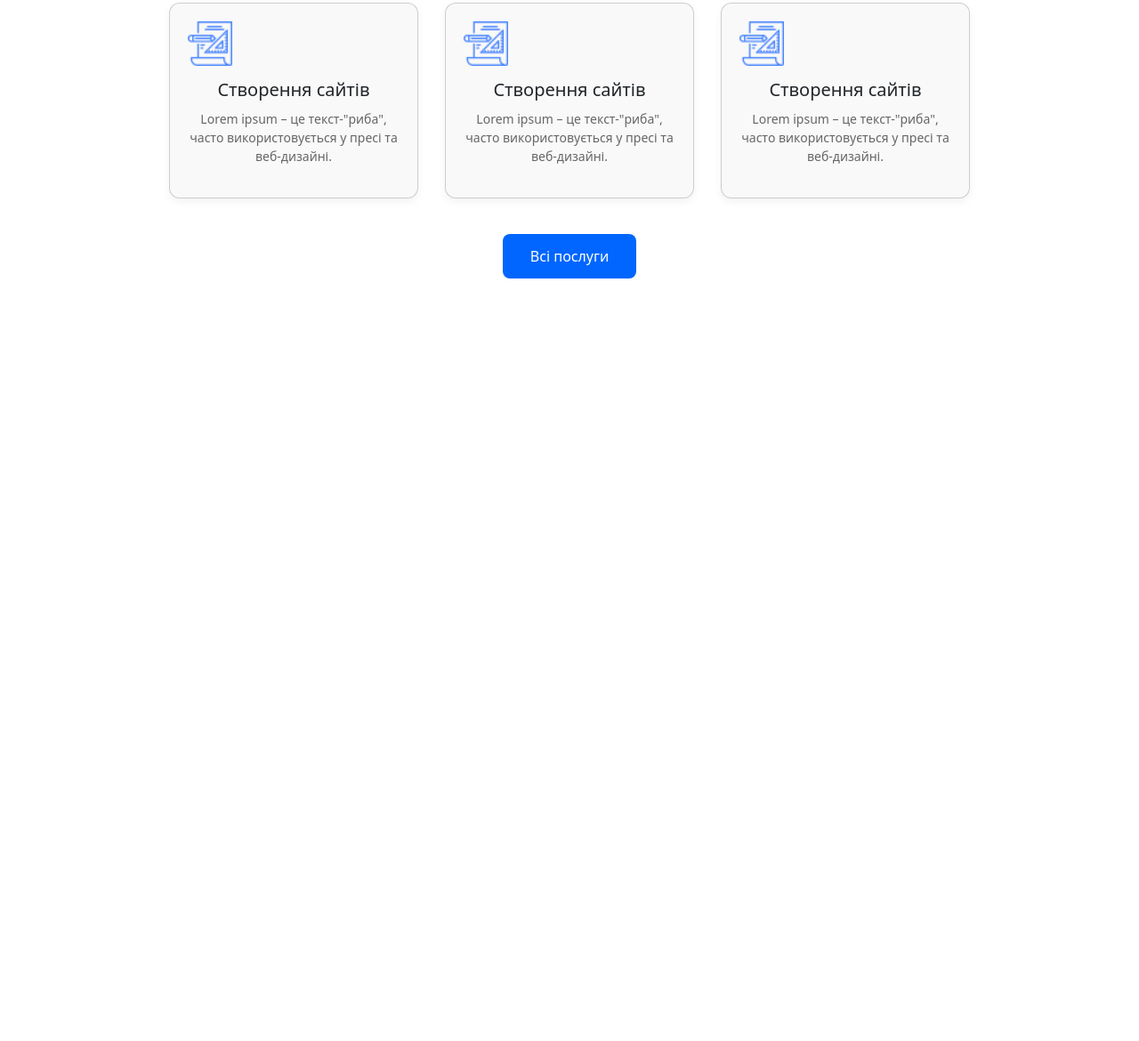
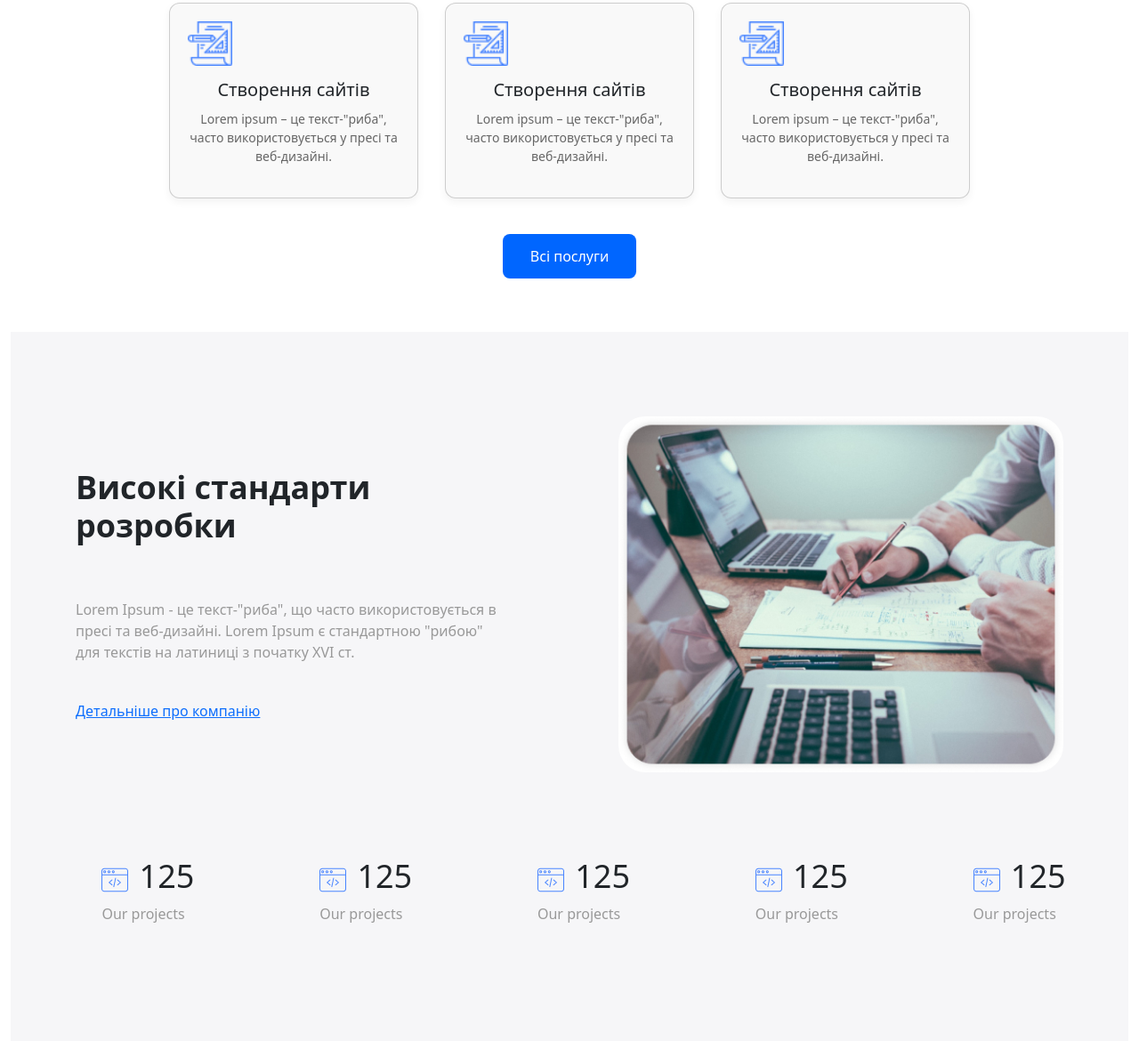
Before and after one commit to Maxim-Shu/project, a plain HTML site: page index.html in a window 1280 px wide. Shown: the part 1244-2414 px from the top of the page at 89% size. Before the commit the page ends 1617 px from the top, so only its background shows below. Drawn offline with nearby package versions, Linux system fonts and the light colour scheme.

Commit message:
commit standart and ourorojects

```diff
--- a/index.html
+++ b/index.html
@@ -1,13 +1,16 @@
 <!DOCTYPE html>
 <html lang="en">
-
   <head>
-  <meta charset="UTF-8">
-  <meta name="viewport" content="width=device-width, initial-scale=1.0">
+    <meta charset="UTF-8" />
+    <meta name="viewport" content="width=device-width, initial-scale=1.0" />
     <title>Document</title>
-  <link href="https://cdn.jsdelivr.net/npm/bootstrap@5.3.8/dist/css/bootstrap.min.css" rel="stylesheet"
-    integrity="sha384-sRIl4kxILFvY47J16cr9ZwB07vP4J8+LH7qKQnuqkuIAvNWLzeN8tE5YBujZqJLB" crossorigin="anonymous">
-  <link rel="stylesheet" href="./style.css">
+    <link
+      href="https://cdn.jsdelivr.net/npm/bootstrap@5.3.8/dist/css/bootstrap.min.css"
+      rel="stylesheet"
+      integrity="sha384-sRIl4kxILFvY47J16cr9ZwB07vP4J8+LH7qKQnuqkuIAvNWLzeN8tE5YBujZqJLB"
+      crossorigin="anonymous"
+    />
+    <link rel="stylesheet" href="./style.css" />
   </head>
 
   <body>
@@ -27,49 +30,114 @@
         <div class="line"></div>
         <div class="text-wraper">
           <p class="text">Передова IT студія</p>
-        <h1>Ми створюємо легкі рішення <br> важких задач і проблем</h1>
+          <h1>
+            Ми створюємо легкі рішення <br />
+            важких задач і проблем
+          </h1>
           <button>Наші проекти</button>
         </div>
       </div>
       <section class="services">
         <div class="container">
-        <h2>Ми створюємо мобільні додатки для <br>великих корпорацій</h2>
+          <h2>Ми створюємо мобільні додатки для <br />великих корпорацій</h2>
           <p class="subtitle">
-          Lorem Ipsum - це текст-"риба", що часто використовується в пресі та веб-дизайні. <br> Lorem Ipsum є стандартною
-          "рибою" для текстів на латиниці з початку XVI ст. </p>
+            Lorem Ipsum - це текст-"риба", що часто використовується в пресі та
+            веб-дизайні. <br />
+            Lorem Ipsum є стандартною "рибою" для текстів на латиниці з початку
+            XVI ст.
+          </p>
 
           <div class="cards">
             <div class="card">
-            <img src="./img/project.png" alt="Іконка">
+              <img src="./img/project.png" alt="Іконка" />
               <h3>Створення сайтів</h3>
-            <p>Lorem ipsum – це текст-"риба", часто використовується у пресі та веб-дизайні.</p>
+              <p>
+                Lorem ipsum – це текст-"риба", часто використовується у пресі та
+                веб-дизайні.
+              </p>
             </div>
 
             <div class="card">
-            <img src="./img/project.png" alt="Іконка">
+              <img src="./img/project.png" alt="Іконка" />
               <h3>Створення сайтів</h3>
-            <p>Lorem ipsum – це текст-"риба", часто використовується у пресі та веб-дизайні.</p>
+              <p>
+                Lorem ipsum – це текст-"риба", часто використовується у пресі та
+                веб-дизайні.
+              </p>
             </div>
 
             <div class="card">
-            <img src="./img/project.png" alt="Іконка">
+              <img src="./img/project.png" alt="Іконка" />
               <h3>Створення сайтів</h3>
-            <p>Lorem ipsum – це текст-"риба", часто використовується у пресі та веб-дизайні.</p>
+              <p>
+                Lorem ipsum – це текст-"риба", часто використовується у пресі та
+                веб-дизайні.
+              </p>
             </div>
           </div>
 
           <a href="#" class="btn">Всі послуги</a>
         </div>
       </section>
-    <section>
-
+      <div class="standart-ourproject">
+        <section class="standarts">
+          <div class="standart-info">
+            <h3 class="standart-title">Високі стандарти розробки</h3>
+            <p class="standart-text">
+              Lorem Ipsum - це текст-"риба", що часто використовується в пресі
+              та веб-дизайні. Lorem Ipsum є стандартною "рибою" для текстів на
+              латиниці з початку XVI ст.
+            </p>
+            <a class="standart-link" href="#">Детальніше про компанію</a>
+          </div>
+          <img class="standart-image" src="./img/standart.jpg" alt="standart" />
+        </section>
+        <section class="ourproject">
+          <ul class="ourproject-list">
+            <li class="ourproject-item">
+              <div class="ourproject-icons">
+                <img class="ourproject-icon" src="./img/iconproject.png" alt="icon" />
+                <h3 class="ourproject-numder">125</h3>
+              </div>
+              <p class="ourproject-text">Our projects</p>
+            </li>
+            <li class="ourproject-item">
+              <div class="ourproject-icons">
+                <img class="ourproject-icon" src="./img/iconproject.png" alt="icon" />
+                <h3 class="ourproject-numder">125</h3>
+              </div>
+              <p class="ourproject-text">Our projects</p>
+            </li>
+            <li class="ourproject-item">
+              <div class="ourproject-icons">
+                <img class="ourproject-icon" src="./img/iconproject.png" alt="icon" />
+                <h3 class="ourproject-numder">125</h3>
+              </div>
+              <p class="ourproject-text">Our projects</p>
+            </li>
+            <li class="ourproject-item">
+              <div class="ourproject-icons">
+                <img class="ourproject-icon" src="./img/iconproject.png" alt="icon" />
+                <h3 class="ourproject-numder">125</h3>
+              </div>
+              <p class="ourproject-text">Our projects</p>
+            </li>
+            <li class="ourproject-item">
+              <div class="ourproject-icons">
+                <img class="ourproject-icon" src="./img/iconproject.png" alt="icon" />
+                <h3 class="ourproject-numder">125</h3>
+              </div>
+              <p class="ourproject-text">Our projects</p>
+            </li>
+          </ul>
         </section>
       </div>
+    </div>
 
-
-  <script src="https://cdn.jsdelivr.net/npm/bootstrap@5.3.8/dist/js/bootstrap.bundle.min.js"
+    <script
+      src="https://cdn.jsdelivr.net/npm/bootstrap@5.3.8/dist/js/bootstrap.bundle.min.js"
       integrity="sha384-FKyoEForCGlyvwx9Hj09JcYn3nv7wiPVlz7YYwJrWVcXK/BmnVDxM+D2scQbITxI"
-    crossorigin="anonymous"></script>
+      crossorigin="anonymous"
+    ></script>
   </body>
-
 </html>
--- a/style.css
+++ b/style.css
@@ -11,6 +11,7 @@
     margin: 0;
     padding: 0;
     box-sizing: border-box;
+    list-style: none;
 }
 .header-wrap {
     list-style: none;
@@ -166,6 +167,80 @@ padding-top: 32px;
   text-decoration: none;
 }
 
+
+.standart-ourproject {
+  background: #F6F6F8;
+}
+
+.standarts {
+  height: 590px;
+  display: flex;
+  justify-content: center;
+  align-items: center;
+  gap: 121px;
+}
+
+.standart-title {
+  font-size: 36px;
+  font-weight: 700;
+  width: 424px;
+}
+
+.standart-text {
+  font-size: 16px;
+  width: 489px;
+  margin-top: 60px;
+  margin-bottom: 42px;
+  color: #999;
+}
+
+.standart-link {
+  font-weight: 500;
+  font-size: 16px;
+  /* margin-top: 42px; */
+}
+
+.standart-image {
+  border-radius: 30px;
+  width: 500px;
+  height: 400px;
+}
+
+
+.ourproject {
+  height: 207px;
+  /* border: #000000 1px 0 0 0 solid; */
+
+}
+
+.ourproject-list {
+  display: flex;
+  justify-content: space-around;
+}
+
+.ourproject-item {
+  width: 104px;
+}
+
+.ourproject-numder {
+  font-size: 36px;
+}
+
+.ourproject-text {
+    color: #999
+}
+
+.ourproject-icons {
+  display: flex;
+  justify-content: space-between;
+  align-items: center;
+}
+
+.ourproject-icon {
+  width: 30px;
+  height: 30px;
+}
+
 .btn:hover {
   background: #0050cc;
 }
```
Also changed, not shown: img/iconproject.png (added), img/standart.jpg (added). Lines whose indentation alone changed are shown as unchanged.
